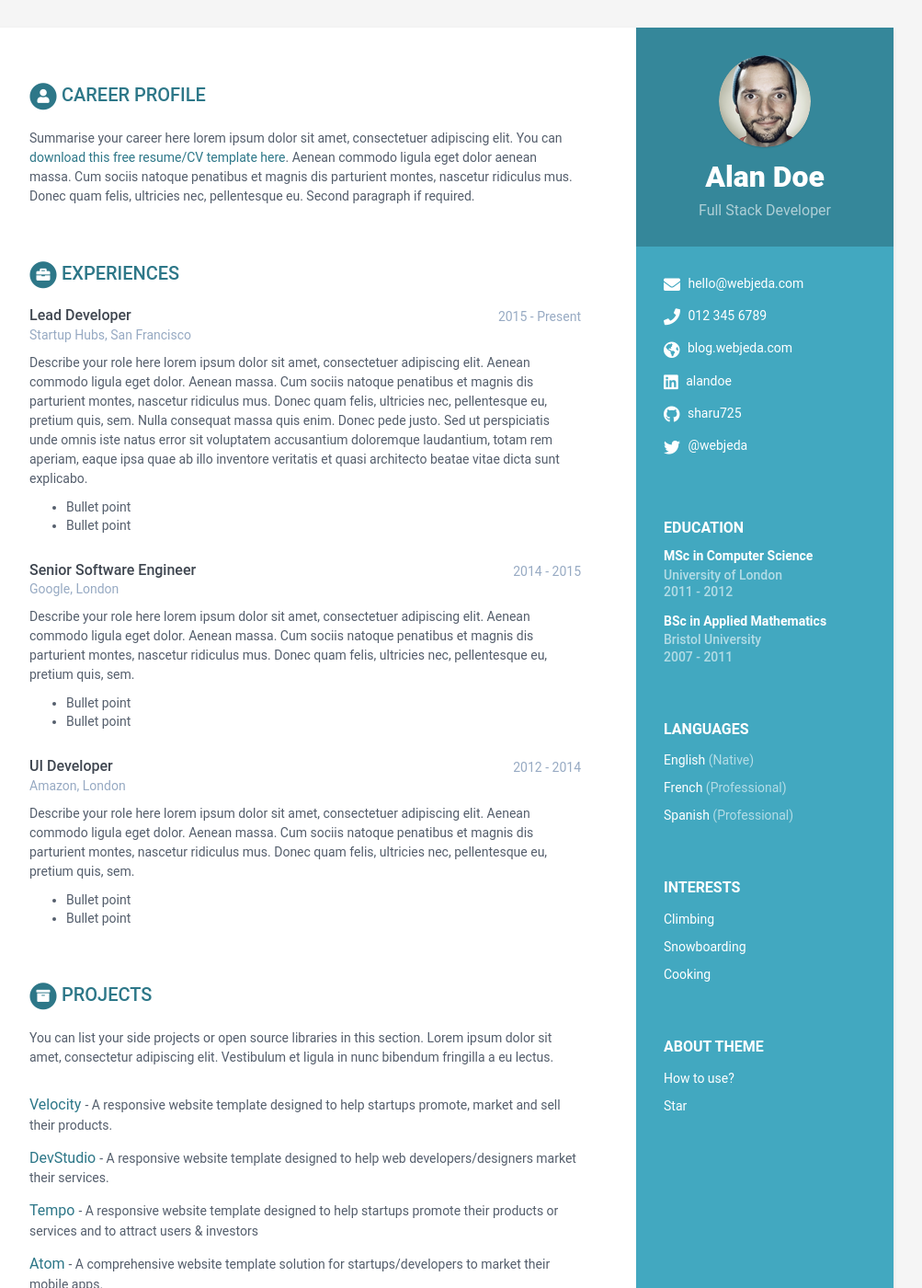
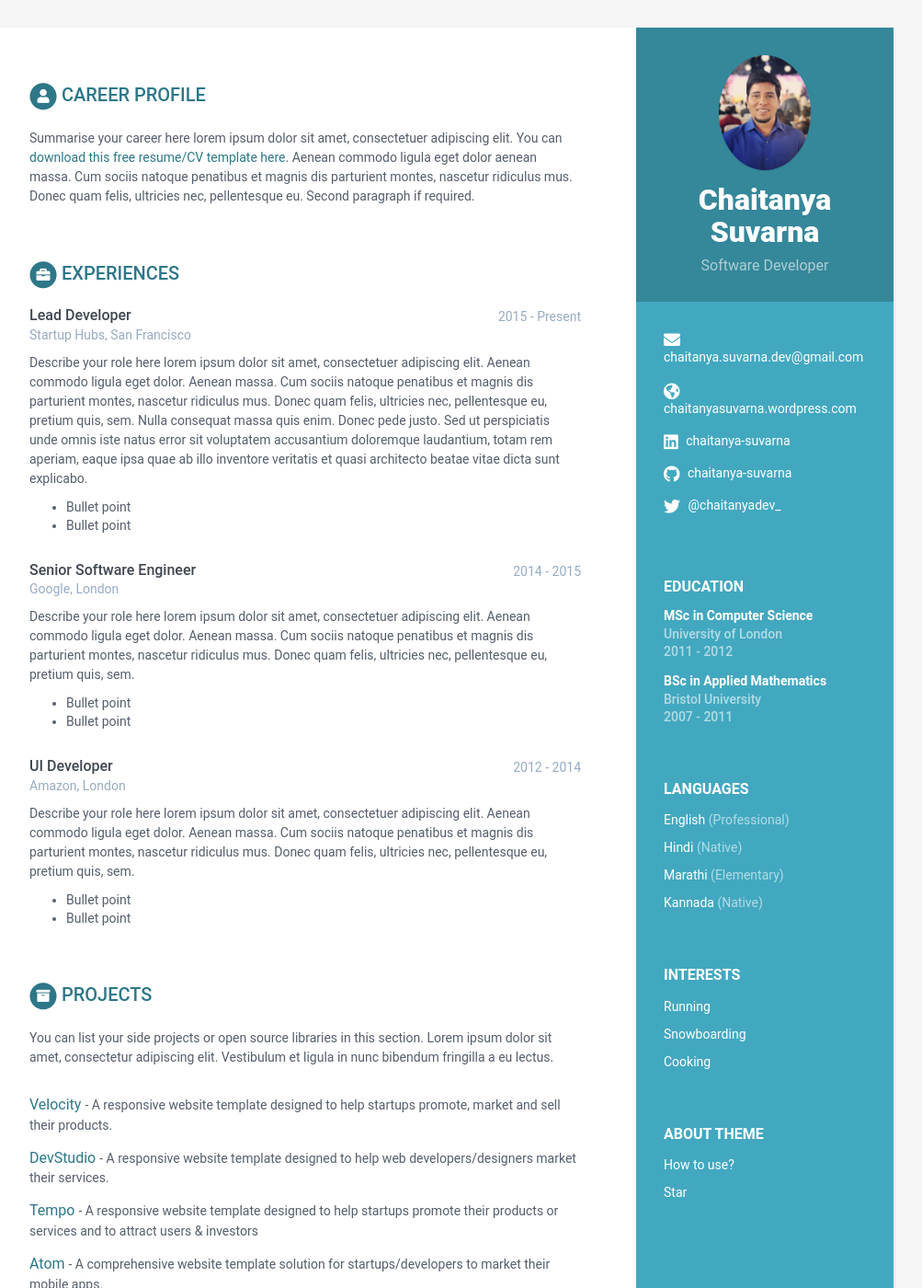
Before and after one commit to chaitanya-suvarna/chaitanya-suvarna.github.io, a Jekyll site: the page built from index.html, in a window 1280 px wide and 1400 px high. Shown: the whole window at 92% size, without its empty margins (168-1171 px from the left). Built offline with Jekyll 4.4.1, drawn with Linux system fonts in a browser that asks for light colours.

Commit message:
added profile

```diff
--- a/_data/data.yml
+++ b/_data/data.yml
@@ -7,37 +7,40 @@ sidebar:
     education: True # set to False if you want education in main section instead of in sidebar
 
     # Profile information
-    name: Alan Doe
-    tagline: Full Stack Developer
+    name: Chaitanya Suvarna
+    tagline: Software Developer
     avatar: profile.png  #place a 100x100 picture inside /assets/images/ folder and provide the name of the file below
 
     # Sidebar links
-    email: hello@webjeda.com
-    phone: 012 345 6789
-    website: blog.webjeda.com #do not add http://
-    linkedin: alandoe
-    github: sharu725
+    email: chaitanya.suvarna.dev@gmail.com
+    phone:
+    website: chaitanyasuvarna.wordpress.com #do not add http://
+    linkedin: chaitanya-suvarna
+    github: chaitanya-suvarna
     telegram: # add your nickname without '@' sign
     gitlab:
     bitbucket:
-    twitter: '@webjeda'
+    twitter: '@chaitanyadev_'
     stack-overflow: # Number/Username, e.g. 123456/alandoe
     codewars:
     goodreads: # Number-Username, e.g. 123456-alandoe
 
     languages:
       - idiom: English
+        level: Professional
+
+      - idiom: Hindi
         level: Native
 
-      - idiom: French
-        level: Professional
+      - idiom: Marathi
+        level: Elementary
 
-      - idiom: Spanish
-        level: Professional
+      - idiom: Kannada
+        level: Native
 
     interests:
-      - item: Climbing
-        link:
+      - item: Running
+        summary: Sub 1 hour 10k finisher. Training for first half marathon.
 
       - item: Snowboarding
         link:
```
Also changed, not shown: LICENSE.txt (deleted), assets/images/profile.png.
